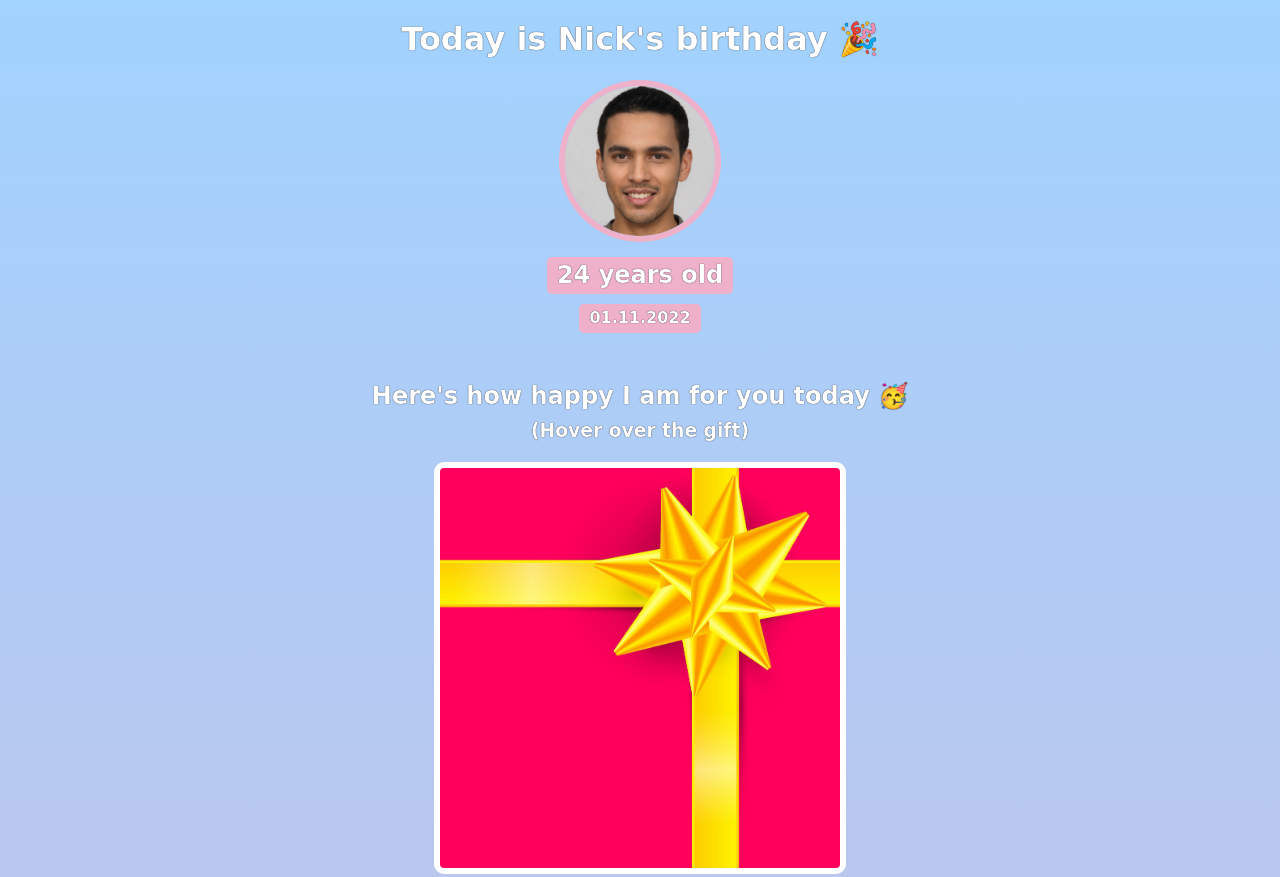
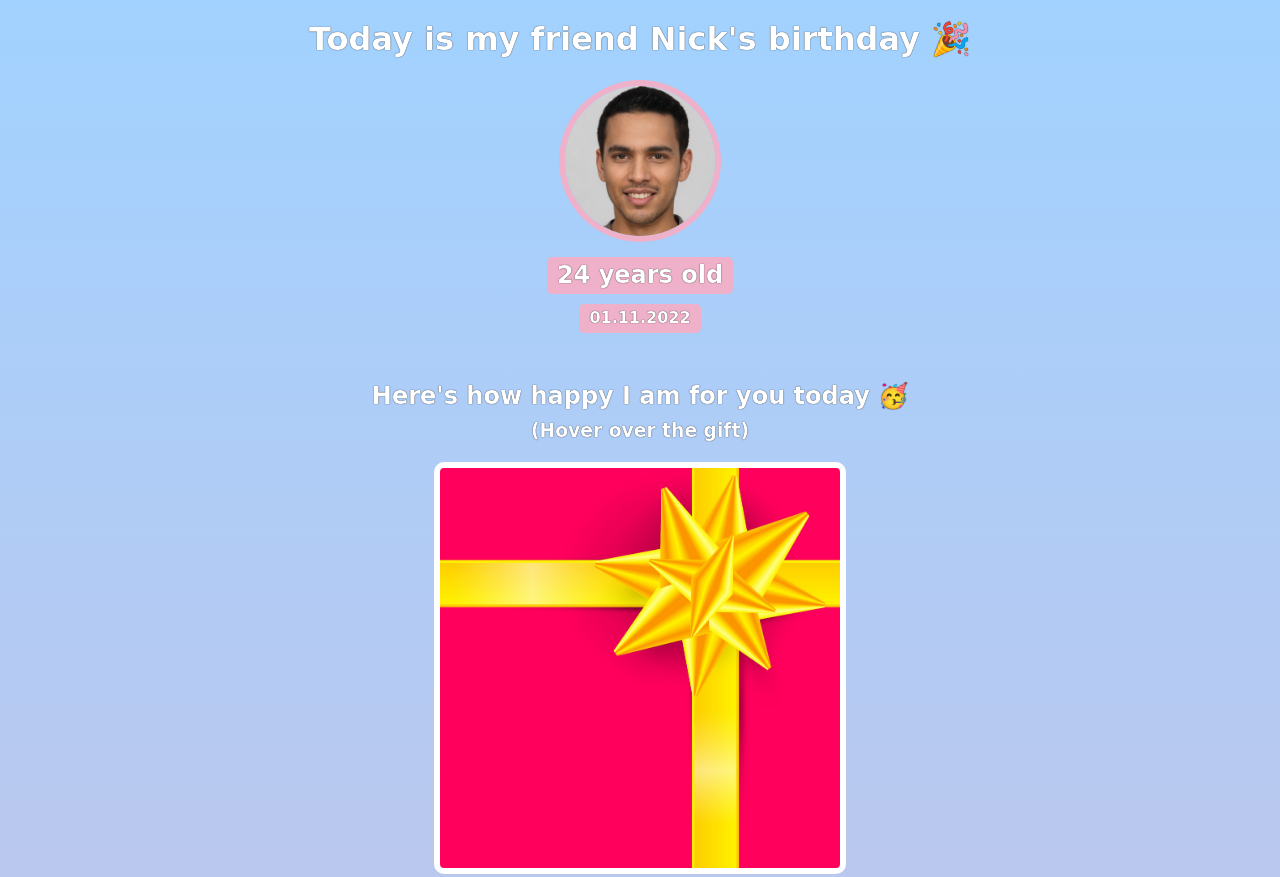
Before and after one commit to Sc02/bday-gift-site, a website built with Vite: page index.html in a window 1280 px wide. Shown: the top 877 px of the page. Built offline with nearby package versions, Linux system fonts and the light colour scheme; a web font is replaced by a local one.

Commit message:
Update to index.html

```diff
--- a/index.html
+++ b/index.html
@@ -7,7 +7,7 @@
     </head>
     <body>
         <div id="header">
-            <h1>Today is Nick's birthday 🎉</h1>
+            <h1>Today is my friend Nick's birthday 🎉</h1>
             <img id="bff-img" src="images/nick.jpg">
             <h2 id="bday-age">24 years old</h2>
             <h4 id="bday-date">01.11.2022</h4>
```
